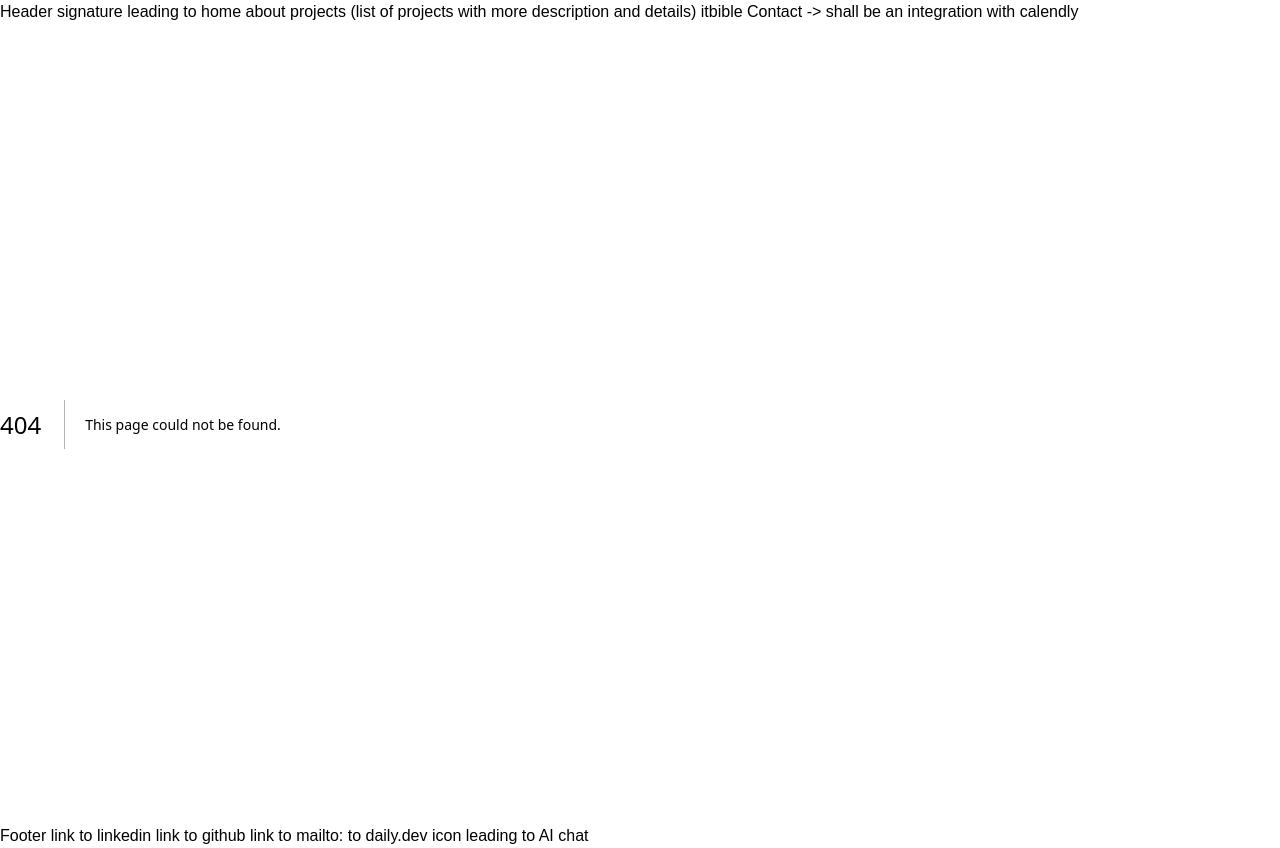
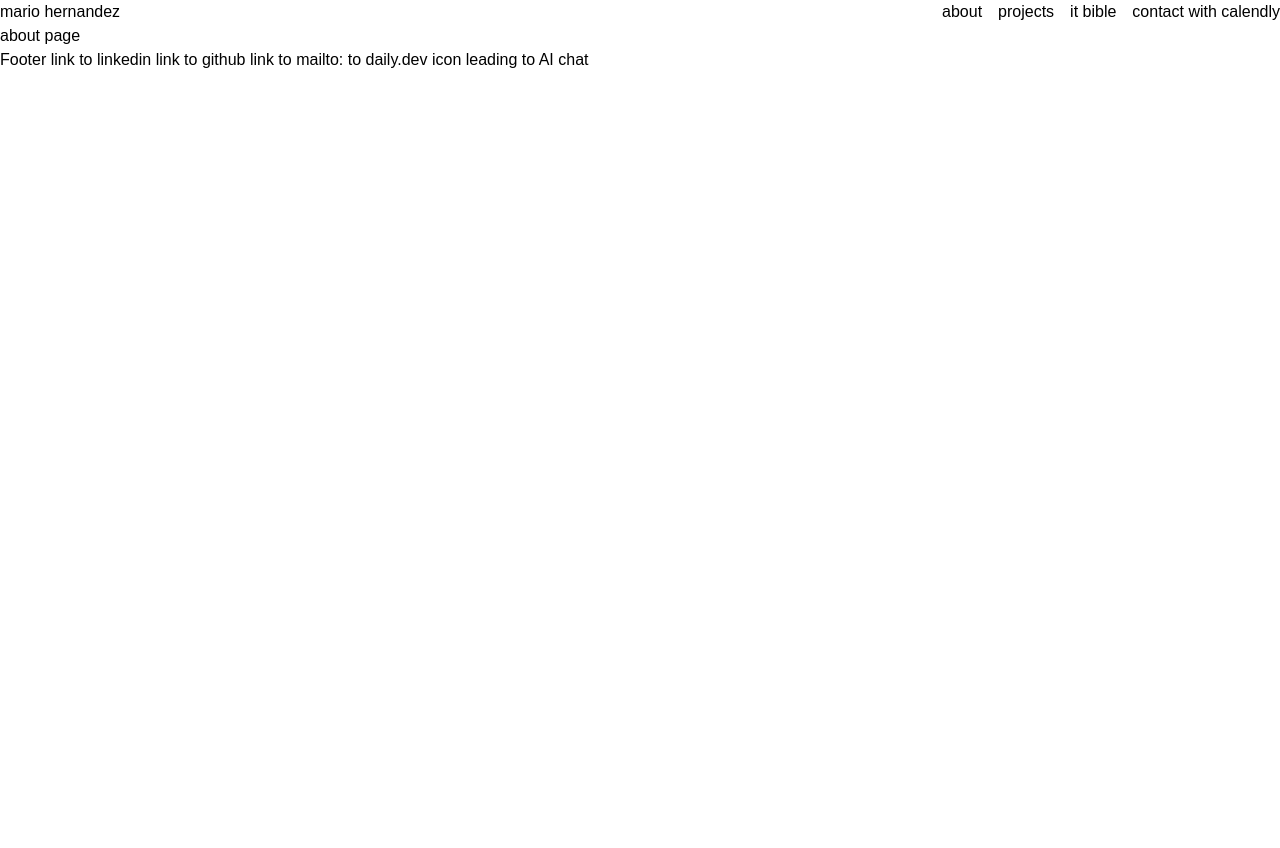
Before and after one commit to MarioGranada/portfolio-mario-hernandez, a Next.js app: page /about in a window 1280 px wide. Before the commit this address had no page. After the commit the page ends 800 px from the top, so only its background shows below. Built offline with nearby package versions, Linux system fonts and the light colour scheme.

Commit message:
feat: basic layout for header componenet

```diff
--- /dev/null
+++ b/app/about/page.tsx
@@ -0,0 +1,5 @@
+const About = async () => {
+  return <> about page</>;
+};
+
+export default About;
--- /dev/null
+++ b/app/it-bible/page.tsx
@@ -0,0 +1,5 @@
+const ItBibble = async () => {
+  return <> ItBibble page</>;
+};
+
+export default ItBibble;
--- /dev/null
+++ b/app/projects/page.tsx
@@ -0,0 +1,5 @@
+const Projects = async () => {
+  return <> Projects page</>;
+};
+
+export default Projects;
--- a/src/components/Layout/Header/index.tsx
+++ b/src/components/Layout/Header/index.tsx
@@ -1,9 +1,27 @@
+import Link from 'next/link';
+
 const Header = () => {
   return (
     <header>
-      Header signature leading to home about projects (list of projects with
-      more description and details) itbible Contact {'->'} shall be an
-      integration with calendly
+      <div className="flex justify-between">
+        <div>
+          <Link href="/">mario hernandez</Link>
+        </div>
+        <div className="flex gap-4">
+          <ul className="flex gap-4">
+            <li>
+              <Link href="about">about</Link>
+            </li>
+            <li>
+              <Link href="projects">projects</Link>
+            </li>
+            <li>
+              <Link href="it-bible">it bible</Link>
+            </li>
+          </ul>
+          <button>contact with calendly</button>
+        </div>
+      </div>
     </header>
   );
 };
```
